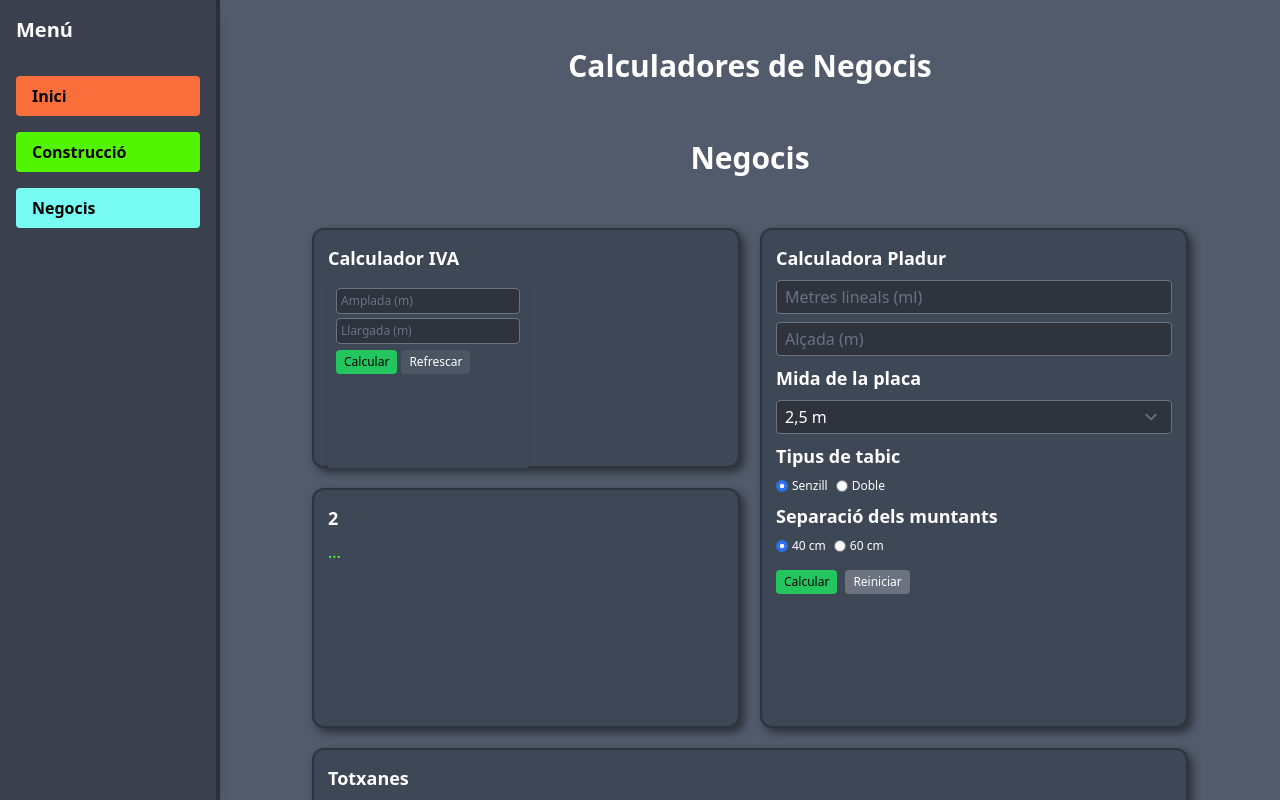
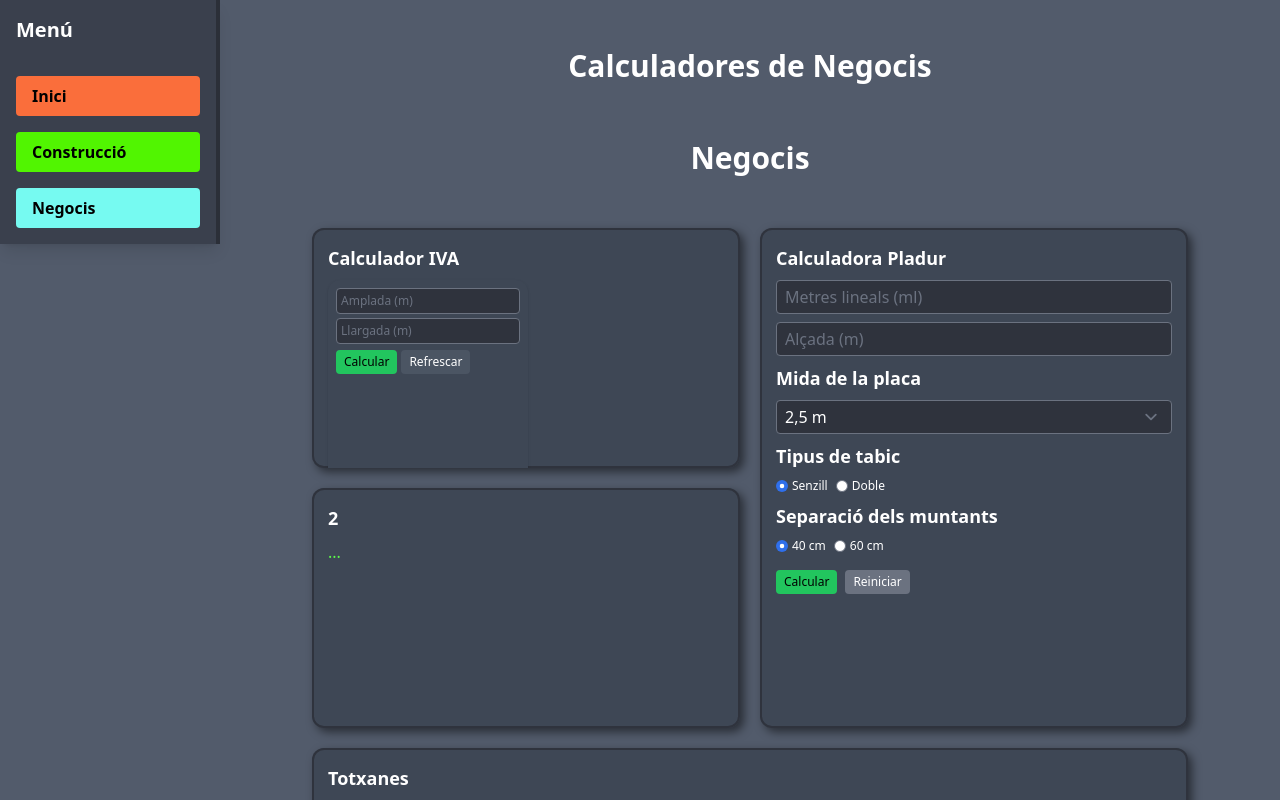
Before and after one commit to JordiZen/nextjs-dashboard-, a Next.js app: page /negocis in a window 1280 px wide. Shown: the top 800 px of the page. Built offline with nearby package versions, Linux system fonts and the light colour scheme.

Commit message:
sidebar sticky

```diff
--- a/components/Sidebar.tsx
+++ b/components/Sidebar.tsx
@@ -5,7 +5,7 @@ import Link from "next/link";
 
 export default function Sidebar() {
   return (
-    <aside className="w-[220px] bg-[#3a404d] text-white p-4 shadow-lg h-screen flex flex-col gap-4 border-r-4 border-[#2b2f38]">
+<aside className="w-[220px] bg-[#3a404d] text-white p-4 shadow-lg flex flex-col gap-4 border-r-4 border-[#2b2f38] sticky top-0 self-start h-fit">
       <h2 className="text-xl font-bold mb-4">Menú</h2>
 
       <Link
```
